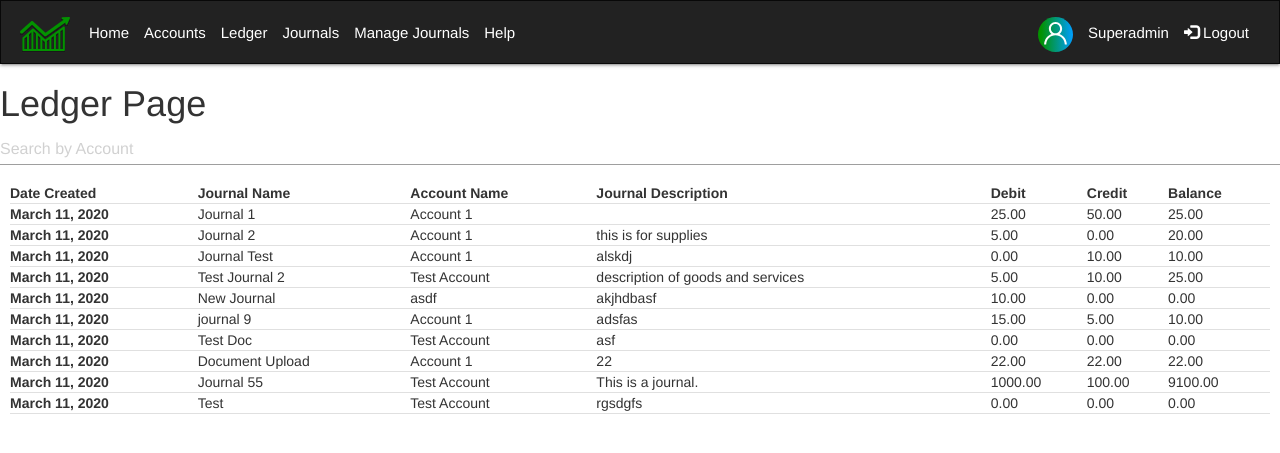
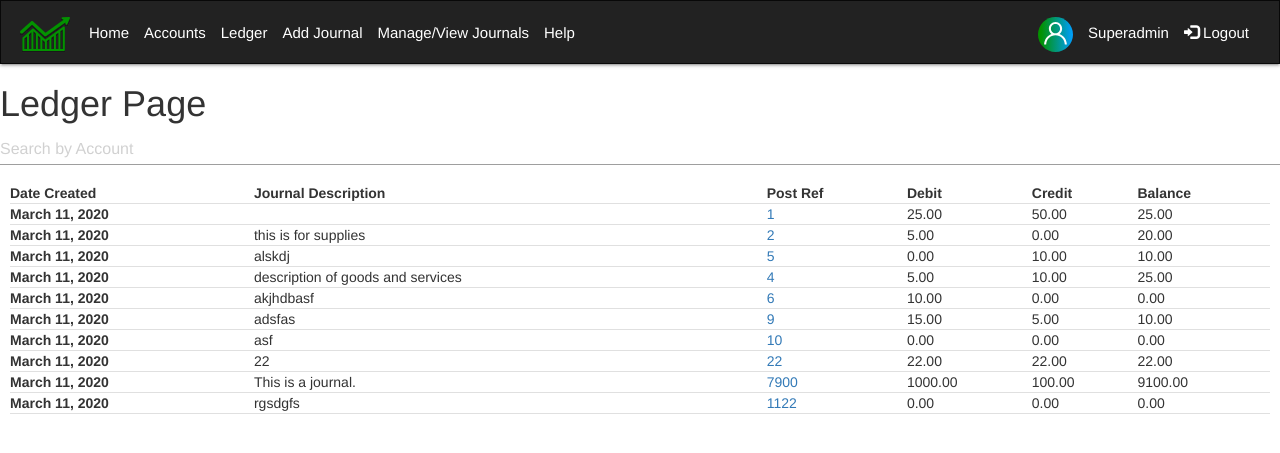
Before and after one commit to dm1737/SAD, a Django app: page /ledger/ in a window 1280 px wide. Shown: the top 453 px of the page. Run offline with Django 3.2, Linux system fonts and the light colour scheme; a user stored in the database is signed in; data comes from the database, SQL or seed files in the repository; both versions use the stored data as it was after the commit; parts of the project's set-up code (start-up, migrations or seed data) failed here and were passed over; some libraries are stand-ins or nearby versions.

Commit message:
Added Journal Pages, Post Ref

```diff
--- a/sprint_1/accounts/templates/accounts/ledger.html
+++ b/sprint_1/accounts/templates/accounts/ledger.html
@@ -9,9 +9,8 @@
     <thead>
         <tr>
             <th scope="col">Date Created</th>
-            <th scope="col">Journal Name</th>
-            <th scope="col">Account Name</th>
             <th scope="col">Journal Description</th>
+            <th scope="col">Post Ref</th>
             <th scope="col">Debit</th>
             <th scope="col">Credit</th>
             <th scope="col">Balance</th>
@@ -20,11 +19,10 @@
     <tbody id = "myTable">
         {% for journal in journals %}
         {% if journal.status == 2 %}
-        <tr>
+        <tr id="{{journal.account.account_name}}">
             <th scope="row">{{ journal.date}}</th>
-            <td>{{ journal.Journal_name }}</td>
-            <td>{{ journal.account.account_name }}</td>
             <td>{{ journal.Journal_description }}</td>
+            <td><a href="/journal_view/{{journal.Journal_number}}">{{ journal.Journal_number }}</a></td>
             <td>{{ journal.journal_debit }}</td>
             <td>{{ journal.journal_credit }}</td>
             <td>{{ journal.journal_balance }}</td>
@@ -46,7 +44,7 @@ function myFunction() {
   for (i = 0; i < tr.length; i++) {
     td = tr[i].getElementsByTagName("td")[1];
     if (td) {
-      txtValue = td.textContent || td.innerText;
+      txtValue = tr[i].id;
       if (txtValue.toUpperCase().indexOf(filter) > -1) {
         tr[i].style.display = "";
       } else {
--- a/sprint_1/accounts/templates/base.html
+++ b/sprint_1/accounts/templates/base.html
@@ -31,8 +31,8 @@
         <a href="/" class="navbar-left"> Home </a>
         <a href="/accounts" class="navbar-left"> Accounts </a>
         <a href="/ledger" class="navbar-left"> Ledger </a>
-        <a href="/journals" class="navbar-left"> Journals </a>
-        <a href="/manage_journals" class="navbar-left"> Manage Journals</a>
+        <a href="/journals" class="navbar-left"> Add Journal </a>
+        <a href="/manage_journals" class="navbar-left"> Manage/View Journals</a>
         <a href="/help" class="navbar-left"> Help </a>
 
         <a href="/logout" class="navbar-right"><span class="glyphicon glyphicon-log-in"></span> Logout </a>
--- a/sprint_1/accounts/urls.py
+++ b/sprint_1/accounts/urls.py
@@ -1,5 +1,6 @@
 from django.contrib.auth.views import LoginView
 from django.urls import path, include
+from django.conf.urls import url
 from . import views
 from django.conf import settings
 from django.conf.urls.static import static
@@ -18,6 +19,7 @@ urlpatterns = [
     path("accounts/", views.view_account, name="account"),
     path("journals/", views.journals, name="journals"),
 	path("forgot_password/", views.fgtpassword, name="fgtpassword"),
-    #path("manage_journals/", ManageJournals.as_view(), name="journal-create"),
+    path("journal_view/", views.journal_view, name="journal_view"),
+    path("journal_view/<int:id>",views.journal_view, name="journal_view"),
     path("manage_journals/", views.manageJournals, name="managejournals"),
 ]+ static(settings.MEDIA_URL, document_root=settings.MEDIA_ROOT)
--- a/sprint_1/accounts/views.py
+++ b/sprint_1/accounts/views.py
@@ -184,3 +184,10 @@ def manageJournals (request):
                         context={#"form":form,
                         "journal_list":journal_list
                         })
+def journal_view (request,id):
+    journal = Journal.objects.get(Journal_number=id)
+    print(journal)
+    return render(request = request,
+                    template_name = "accounts/journal_view.html",
+                    context={"journal":journal,
+                    })
```
Also changed, not shown: sprint_1/accounts/templates/accounts/journal_view.html (added, +24 -0 lines), sprint_1/db.sqlite3.
